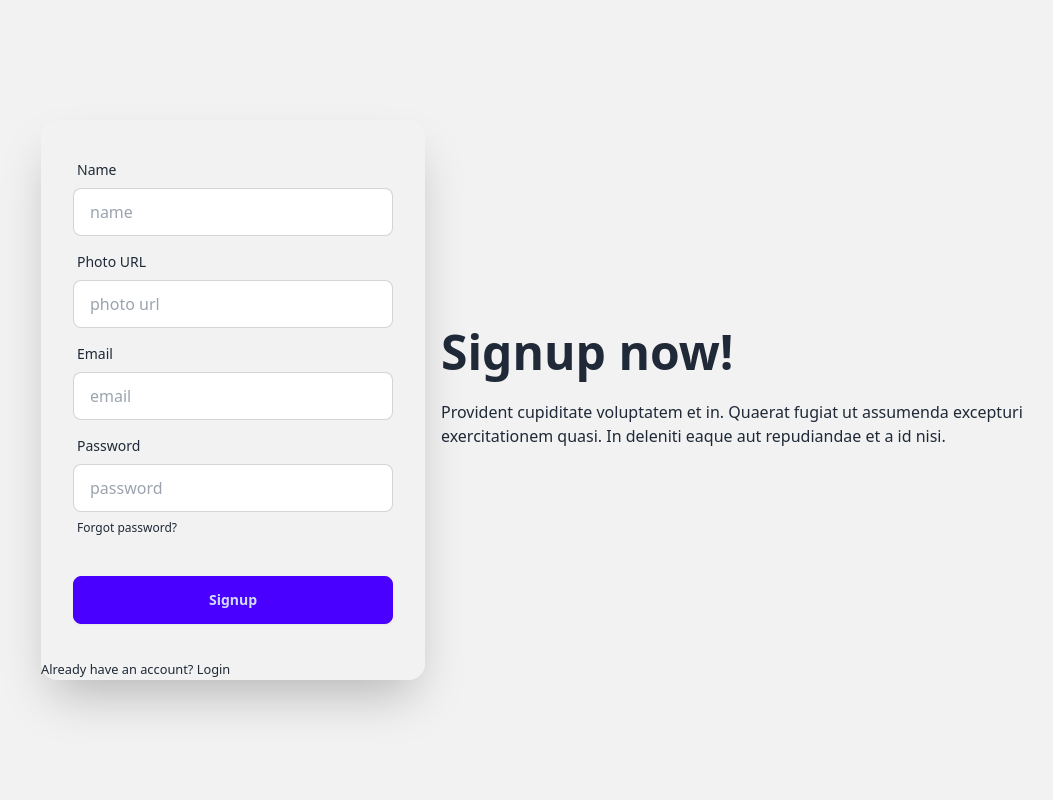
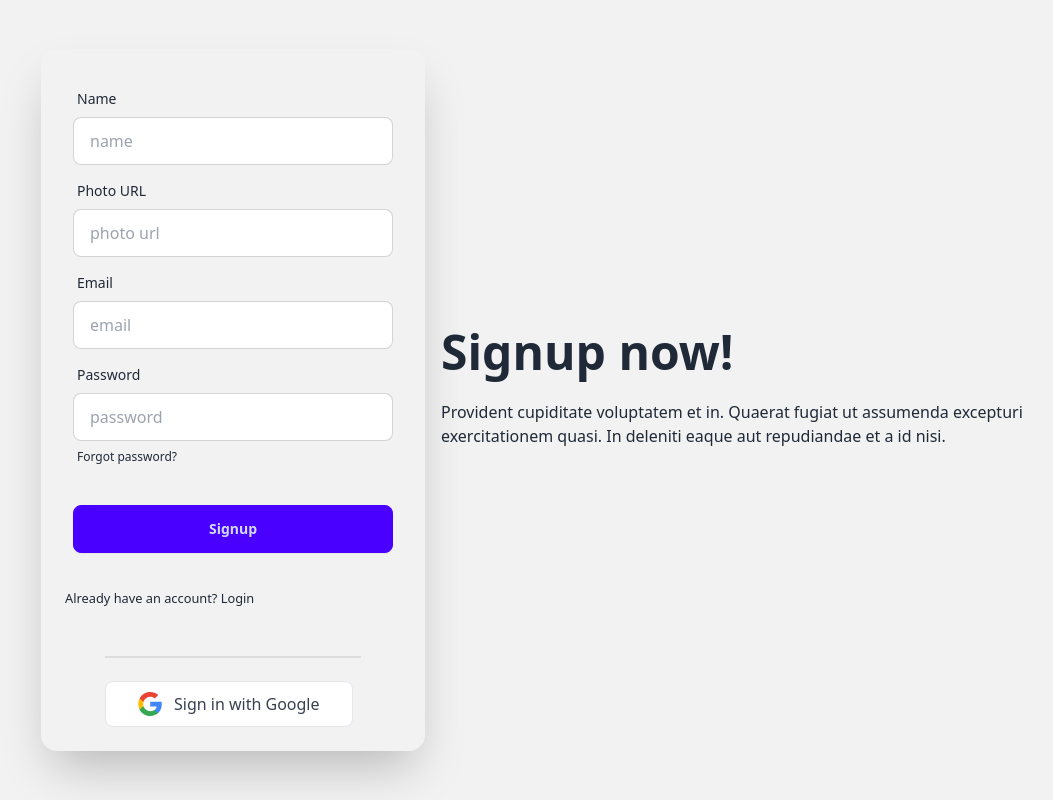
Before and after one commit to instasif/restuarent-site-client, a React (Vite) app: page /signup in a window 1280 px wide. Shown: the whole page, without its empty margins (87-1140 px from the left). Built offline with nearby package versions, Linux system fonts and the light colour scheme; no server answers.

Commit message:
added google login and saved data in database

```diff
--- a/src/Componants/SectionTitle/FoodCard/FoodCard.jsx
+++ b/src/Componants/SectionTitle/FoodCard/FoodCard.jsx
@@ -18,6 +18,9 @@ export default function FoodCard({ item }) {
       const cartItem = {
         menuId: food._id,
         email: user?.email,
+        name: food.name,
+        price: food.price,
+        image: food.image,
       };
 
       axiosSecure.post("/carts", cartItem).then((res) => {
--- /dev/null
+++ b/src/Componants/SocialLogin/SocialLogin.jsx
@@ -0,0 +1,71 @@
+import { useContext } from "react";
+import { AuthContext } from "../../Provider/AuthProvider";
+import useAxiosPublic from "../../Hooks/useAxiosPublic";
+import { useLocation, useNavigate } from "react-router-dom";
+
+export default function SocialLogin() {
+  const { googleLogin } = useContext(AuthContext);
+  const axiosPublic = useAxiosPublic();
+
+  const navigate = useNavigate();
+  const location = useLocation();
+
+  const from = location?.state?.from?.pathname || "/order/salad";
+
+  const handleGoogleLogin = () => {
+    googleLogin().then((res) => {
+      const userInfo = {
+        email: res.user?.email,
+        name: res.user?.displayName,
+        photo: res.user?.photoURL,
+      };
+      axiosPublic.post("/users", userInfo).then((res) => {
+        if (res?.data?._id) {
+          navigate(from, { replace: true });
+        }
+      });
+    });
+  };
+  return (
+    <div className="px-16 py-6">
+      <div className=" divider"></div>
+      <button
+        onClick={handleGoogleLogin}
+        className="bg-white flex items-center text-gray-700 dark:text-gray-300 justify-center gap-x-3 text-sm sm:text-base  dark:bg-gray-900 dark:border-gray-700 dark:hover:bg-gray-800 rounded-lg hover:bg-gray-100 duration-300 transition-colors border px-8 py-2.5"
+      >
+        <svg
+          className="w-5 h-5 sm:h-6 sm:w-6"
+          viewBox="0 0 24 24"
+          fill="none"
+          xmlns="http://www.w3.org/2000/svg"
+        >
+          <g clipPath="url(#clip0_3033_94454)">
+            <path
+              d="M23.766 12.2764C23.766 11.4607 23.6999 10.6406 23.5588 9.83807H12.24V14.4591H18.7217C18.4528 15.9494 17.5885 17.2678 16.323 18.1056V21.1039H20.19C22.4608 19.0139 23.766 15.9274 23.766 12.2764Z"
+              fill="#4285F4"
+            />
+            <path
+              d="M12.2401 24.0008C15.4766 24.0008 18.2059 22.9382 20.1945 21.1039L16.3276 18.1055C15.2517 18.8375 13.8627 19.252 12.2445 19.252C9.11388 19.252 6.45946 17.1399 5.50705 14.3003H1.5166V17.3912C3.55371 21.4434 7.7029 24.0008 12.2401 24.0008Z"
+              fill="#34A853"
+            />
+            <path
+              d="M5.50253 14.3003C4.99987 12.8099 4.99987 11.1961 5.50253 9.70575V6.61481H1.51649C-0.18551 10.0056 -0.18551 14.0004 1.51649 17.3912L5.50253 14.3003Z"
+              fill="#FBBC04"
+            />
+            <path
+              d="M12.2401 4.74966C13.9509 4.7232 15.6044 5.36697 16.8434 6.54867L20.2695 3.12262C18.1001 1.0855 15.2208 -0.034466 12.2401 0.000808666C7.7029 0.000808666 3.55371 2.55822 1.5166 6.61481L5.50264 9.70575C6.45064 6.86173 9.10947 4.74966 12.2401 4.74966Z"
+              fill="#EA4335"
+            />
+          </g>
+          <defs>
+            <clipPath id="clip0_3033_94454">
+              <rect width="24" height="24" fill="white" />
+            </clipPath>
+          </defs>
+        </svg>
+
+        <span>Sign in with Google</span>
+      </button>
+    </div>
+  );
+}
--- a/src/Layout/Dashboard.jsx
+++ b/src/Layout/Dashboard.jsx
@@ -1,5 +1,6 @@
 import { Link, NavLink, Outlet } from "react-router-dom";
 import { IoCart } from "react-icons/io5";
+import { MdEmail } from "react-icons/md";
 import { IoMdHome, IoMdMenu } from "react-icons/io";
 import {
   BsStars,
@@ -10,6 +11,10 @@ import useCart from "../Hooks/useCart";
 
 export default function Dashboard() {
   const [cart] = useCart();
+
+  //todo: get isAdmin value from the database
+  const isAdmin = true;
+
   return (
     <div className="drawer lg:drawer-open ">
       <input id="my-drawer-2" type="checkbox" className="drawer-toggle" />
@@ -79,6 +84,13 @@ export default function Dashboard() {
               Menu
             </NavLink>
           </li>
+          <li className="mb-2">
+            <NavLink to={"/order/contact"}>
+              {" "}
+              <MdEmail />
+              Contact
+            </NavLink>
+          </li>
         </ul>
       </div>
     </div>
--- a/src/Pages/Login/Login.jsx
+++ b/src/Pages/Login/Login.jsx
@@ -9,6 +9,7 @@ import { AuthContext } from "../../Provider/AuthProvider";
 import { Link, useLocation, useNavigate } from "react-router-dom";
 import { useForm } from "react-hook-form";
 import { Helmet } from "react-helmet-async";
+import SocialLogin from "../../Componants/SocialLogin/SocialLogin";
 
 export default function Login() {
   const [disabled, setDisabled] = useState(true);
@@ -160,11 +161,12 @@ export default function Login() {
                 />
               </div>
             </form>
-            <p>
+            <p className=" px-6">
               <small>
                 New here? <Link to={"/signup"}>Create an account</Link>
               </small>
             </p>
+            <SocialLogin />
           </div>
         </div>
       </div>
--- a/src/Pages/SignUp/SignUp.jsx
+++ b/src/Pages/SignUp/SignUp.jsx
@@ -5,6 +5,7 @@ import { useForm } from "react-hook-form";
 import { Helmet } from "react-helmet-async";
 import Swal from "sweetalert2";
 import useAxiosPublic from "../../Hooks/useAxiosPublic";
+import SocialLogin from "../../Componants/SocialLogin/SocialLogin";
 
 export default function SignUp() {
   const navigate = useNavigate();
@@ -169,11 +170,12 @@ export default function SignUp() {
                 />
               </div>
             </form>
-            <p>
+            <p className="px-6">
               <small>
                 Already have an account? <Link to={"/login"}>Login</Link>
               </small>
             </p>
+            <SocialLogin />
           </div>
         </div>
       </div>
--- a/src/Provider/AuthProvider.jsx
+++ b/src/Provider/AuthProvider.jsx
@@ -2,8 +2,10 @@ import { createContext, useEffect, useState } from "react";
 import {
   createUserWithEmailAndPassword,
   getAuth,
+  GoogleAuthProvider,
   onAuthStateChanged,
   signInWithEmailAndPassword,
+  signInWithPopup,
   signOut,
   updateProfile,
 } from "firebase/auth";
@@ -17,6 +19,8 @@ export default function AuthProvider({ children }) {
   const [user, setUser] = useState(null);
   const [loading, setLoading] = useState(true);
 
+  const googleProvider = new GoogleAuthProvider();
+
   const createUser = (email, password) => {
     setLoading(true);
     return createUserWithEmailAndPassword(auth, email, password);
@@ -25,6 +29,11 @@ export default function AuthProvider({ children }) {
   const logIn = (email, password) => {
     setLoading(true);
     return signInWithEmailAndPassword(auth, email, password);
+  };
+
+  const googleLogin = () => {
+    setLoading(true);
+    return signInWithPopup(auth, googleProvider);
   };
 
   const logOut = () => {
@@ -57,6 +66,7 @@ export default function AuthProvider({ children }) {
     logIn,
     logOut,
     updateUserProfile,
+    googleLogin,
   };
   return (
     <AuthContext.Provider value={authInfo}>{children}</AuthContext.Provider>
--- a/src/Routes/Routes.jsx
+++ b/src/Routes/Routes.jsx
@@ -38,11 +38,16 @@ export const router = createBrowserRouter([
   },
   {
     path: "dashboard",
-    element: <Dashboard></Dashboard>,
+    element: (
+      <PrivateRoute>
+        {" "}
+        <Dashboard />{" "}
+      </PrivateRoute>
+    ),
     children: [
       {
         path: "cart",
-        element: <PrivateRoute><Cart /></PrivateRoute>,
+        element: <Cart />,
       },
     ],
   },
```
